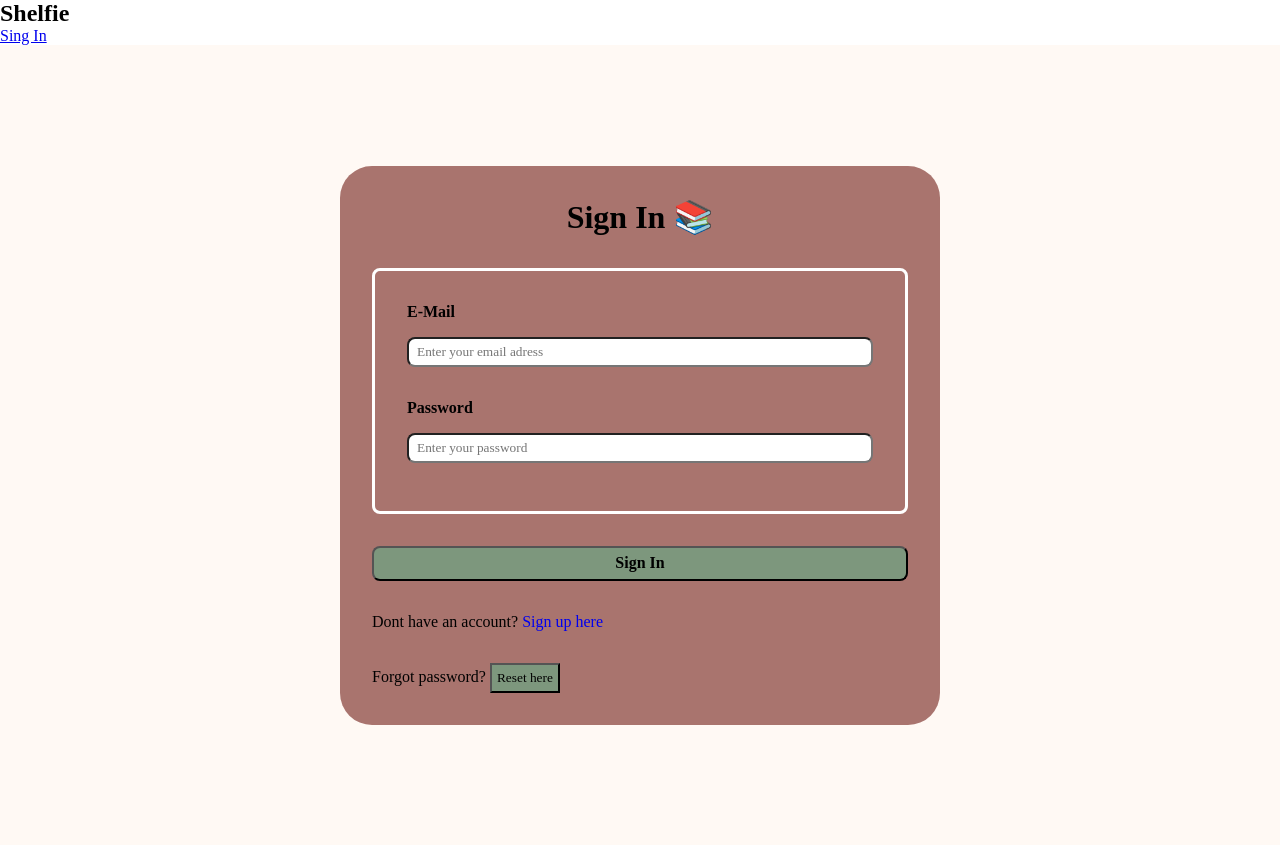
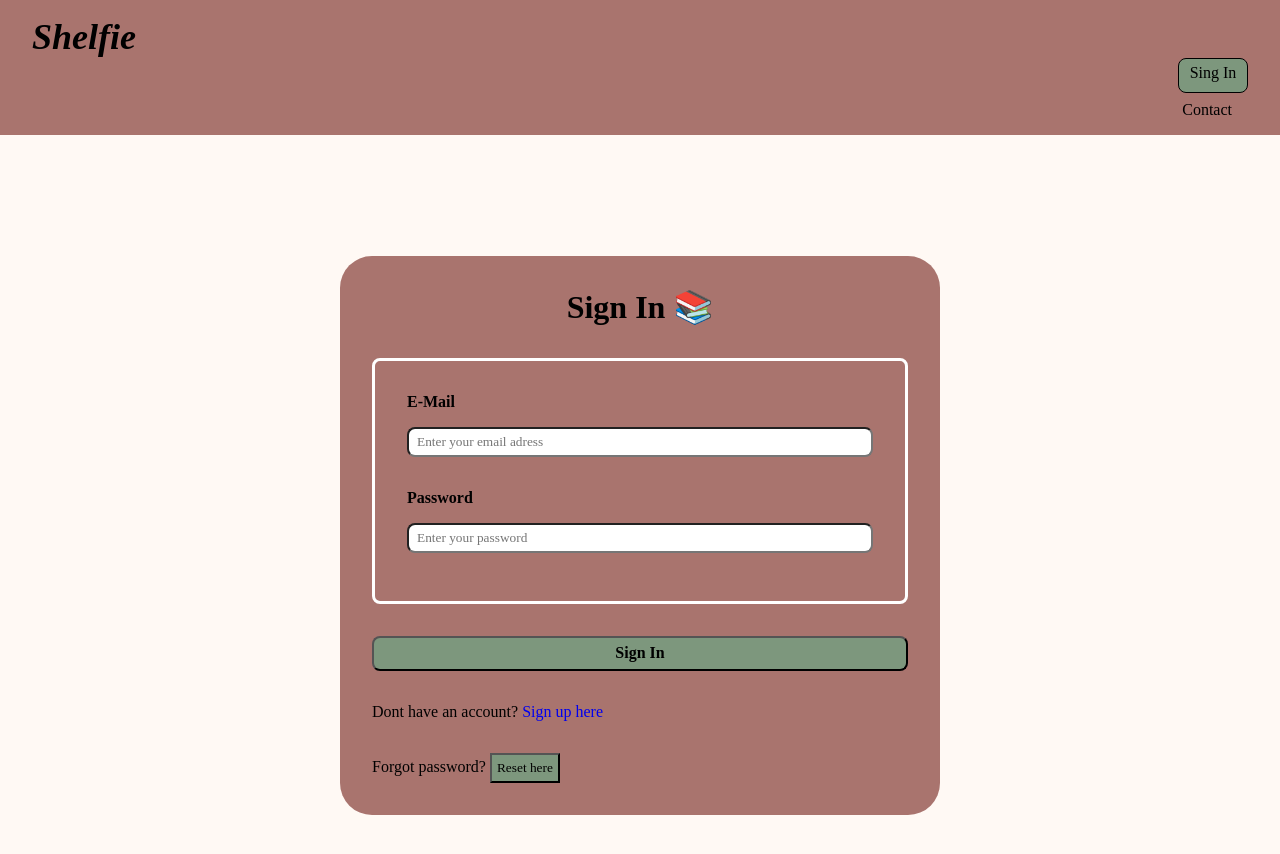
Before and after one commit to Chalitacc/Final_Project25, a React (Vite) app: page /sign-in in a window 1280 px wide. Shown: the top 854 px of the page. Built offline with nearby package versions, Linux system fonts and the light colour scheme; no server answers.

Commit message:
implement navbar component and styling

```diff
--- a/src/Components/Navbar/Navbar.jsx
+++ b/src/Components/Navbar/Navbar.jsx
@@ -1,7 +1,7 @@
 import React from "react";
 import styles from "./Navbar.module.css";
 import Buttons from "../Buttons/Buttons";
-import { Link, useNavigate } from "react-router-dom";
+import { Link, NavLink, useNavigate } from "react-router-dom";
 import { auth } from "../../../firebaseConfig";
 import { getAuthContext } from "../../context/authContext";
 import { signOut } from "firebase/auth";
@@ -27,10 +27,19 @@ const Navbar = () => {
         <div className={styles.title}>
           <h1>Shelfie</h1>
         </div>
-        <div className={styles.signInButton}>
+        <div className={styles.firstRow}>
           {user ? (
             <>
-              <Buttons onClick={handleSignOut}>Sign Out</Buttons>
+              <form className={styles.searchForm}>
+                <input
+                  type="text"
+                  placeholder="Search books.."
+                  className={styles.searchInput}
+                />
+              </form>
+              <Buttons onClick={handleSignOut} className={styles.signInButton}>
+                Sign Out
+              </Buttons>
               <Link to="profile" className={styles.profileButton}>
                 {" "}
                 <FontAwesomeIcon
@@ -40,8 +49,15 @@ const Navbar = () => {
               </Link>
             </>
           ) : (
-            <Link>Sing In</Link>
+            <Link className={styles.signInLink} to="/sign-in">
+              Sing In
+            </Link>
           )}
+        </div>
+        <div>
+          <NavLink to="/contact" className={styles.contactLink}>
+            Contact
+          </NavLink>
         </div>
       </div>
     </nav>
--- a/src/Components/Navbar/Navbar.module.css
+++ b/src/Components/Navbar/Navbar.module.css
@@ -2,4 +2,60 @@
   width: 100%;
   display: flex;
   flex-direction: column;
+  background-color: var(--content-color);
+  padding: var(--spacing-small) var(--spacing-medium);
 }
+
+.firstRow {
+  display: flex;
+  justify-content: flex-end;
+  gap: var(--spacing-small);
+}
+
+.signInButton,
+.signInLink {
+  width: 70px;
+  height: 35px;
+  border: 1px solid black;
+  background-color: var(--buttomColor);
+  border-radius: var(--border-radius-x-small);
+}
+.signInLink {
+  text-decoration: none;
+  text-align: center;
+  color: black;
+  padding-top: 0.3rem;
+}
+
+.signInButton:hover,
+.signInLink:hover {
+  background-color: var(--hover-color);
+}
+
+.profileIcon {
+  font-size: var(--font-size-large);
+  color: var(--background-color-one);
+}
+.profileIcon:hover {
+  opacity: 0.5;
+}
+
+.searchInput {
+  height: 25px;
+  padding-left: var(--spacing-x-small);
+  border-radius: var(--border-radius-x-small);
+}
+
+.contactLink {
+  display: flex;
+  justify-content: flex-end;
+  padding: 0 var(--spacing-small);
+  padding-top: var(--spacing-x-small);
+  text-decoration: none;
+  color: black;
+}
+
+.title {
+  font-size: var(--font-size-medium);
+  font-style: italic;
+}
--- a/src/pages/Home/Home.module.css
+++ b/src/pages/Home/Home.module.css
@@ -4,7 +4,7 @@
   justify-content: center;
   height: 100vh;
   text-align: center;
-  background-color: #fff9f4;
+  background-color: var(--background-color-one);
   text-align: center;
 }
 
```
